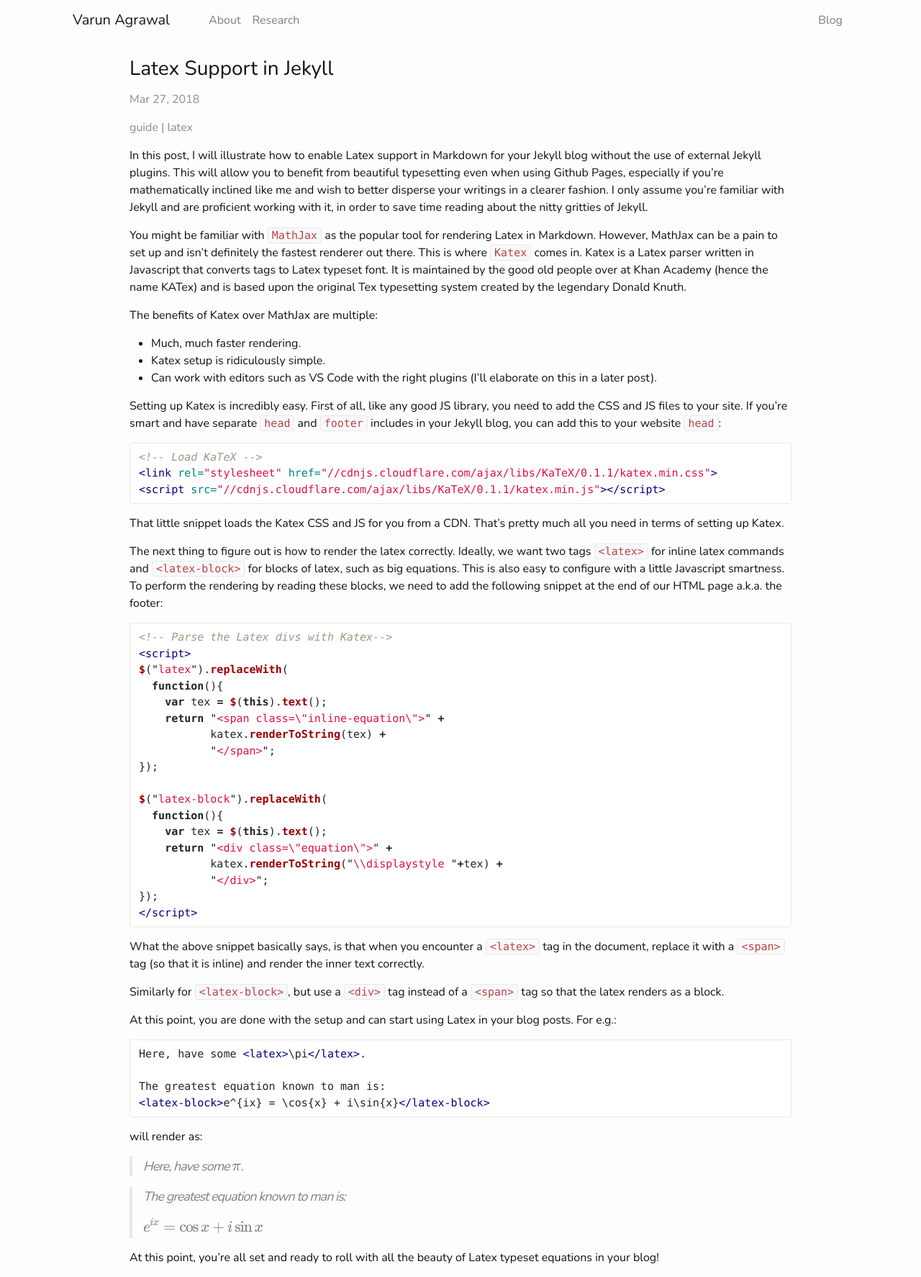
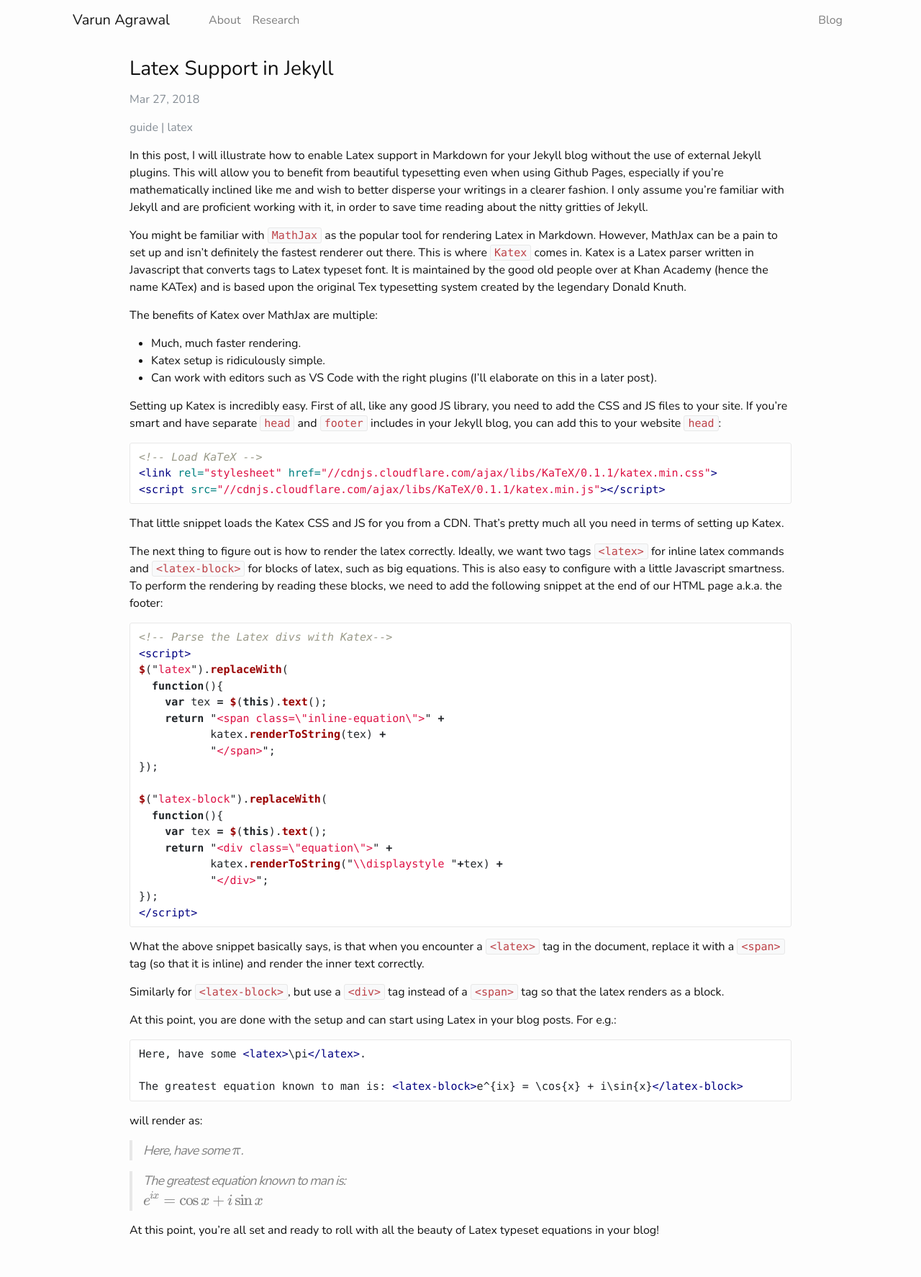
Before and after one commit to varunagrawal/varunagrawal.github.io, a Jekyll site: the page built from _posts/2018-03-27-latex-jekyll.md, in a window 1280 px wide. Shown: the whole page at 72% size. Built offline with Jekyll 4.4.1, drawn with Linux system fonts in a browser that asks for light colours; nearby versions of some CDN libraries; a style sheet for code colours, icons or effects is not loaded; after the commit the page ends 1736 px from its top, so only the background shows below that.

````diff
--- a/_posts/2018-03-27-latex-jekyll.md
+++ b/_posts/2018-03-27-latex-jekyll.md
@@ -61,15 +61,13 @@ At this point, you are done with the setup and can start using Latex in your blo
 ```html
 Here, have some <latex>\pi</latex>.
 
-The greatest equation known to man is:
-<latex-block>e^{ix} = \cos{x} + i\sin{x}</latex-block>
+The greatest equation known to man is: <latex-block>e^{ix} = \cos{x} + i\sin{x}</latex-block>
 ```
 
 will render as:
 
 > Here, have some <latex>\pi</latex>.
 
-> The greatest equation known to man is:
-> <latex-block>e^{ix} = \cos{x} + i\sin{x}</latex-block>
+> The greatest equation known to man is: <latex-block>e^{ix} = \cos{x} + i\sin{x}</latex-block>
 
 At this point, you're all set and ready to roll with all the beauty of Latex typeset equations in your blog!
````
